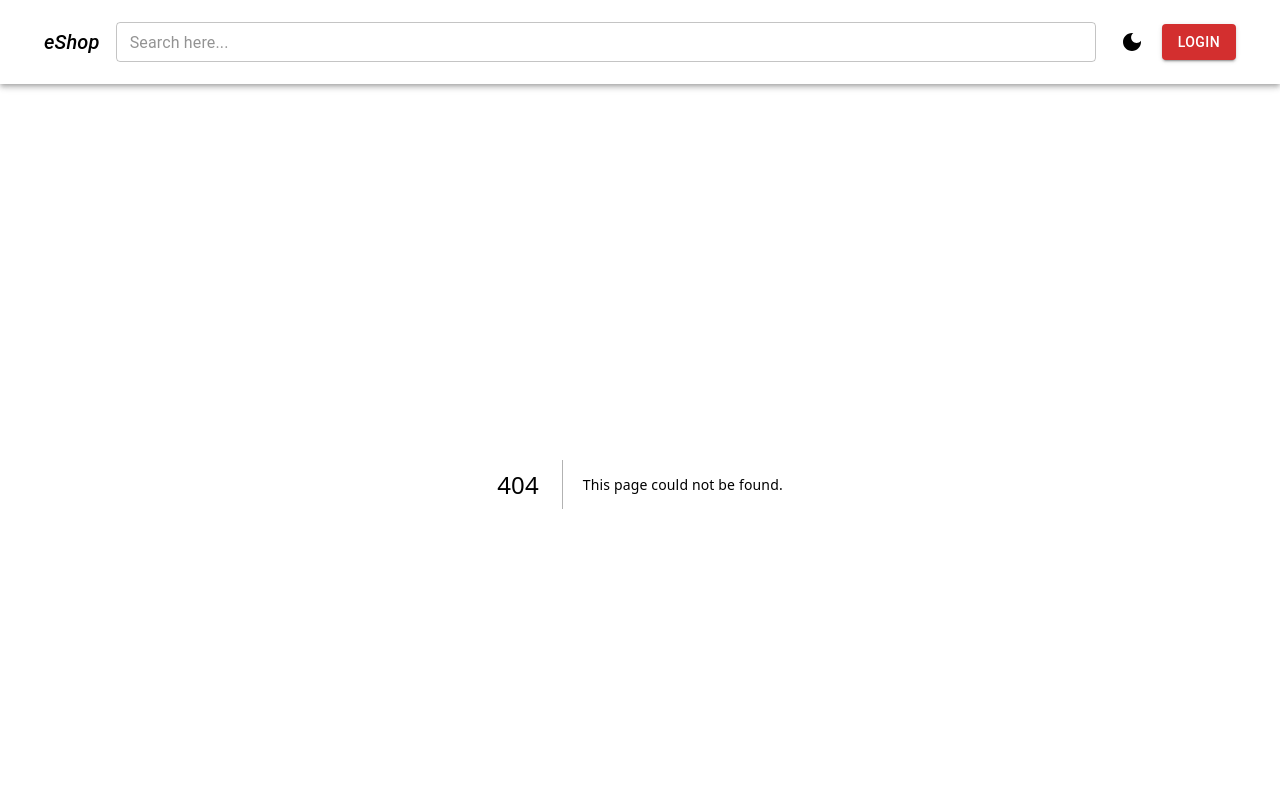
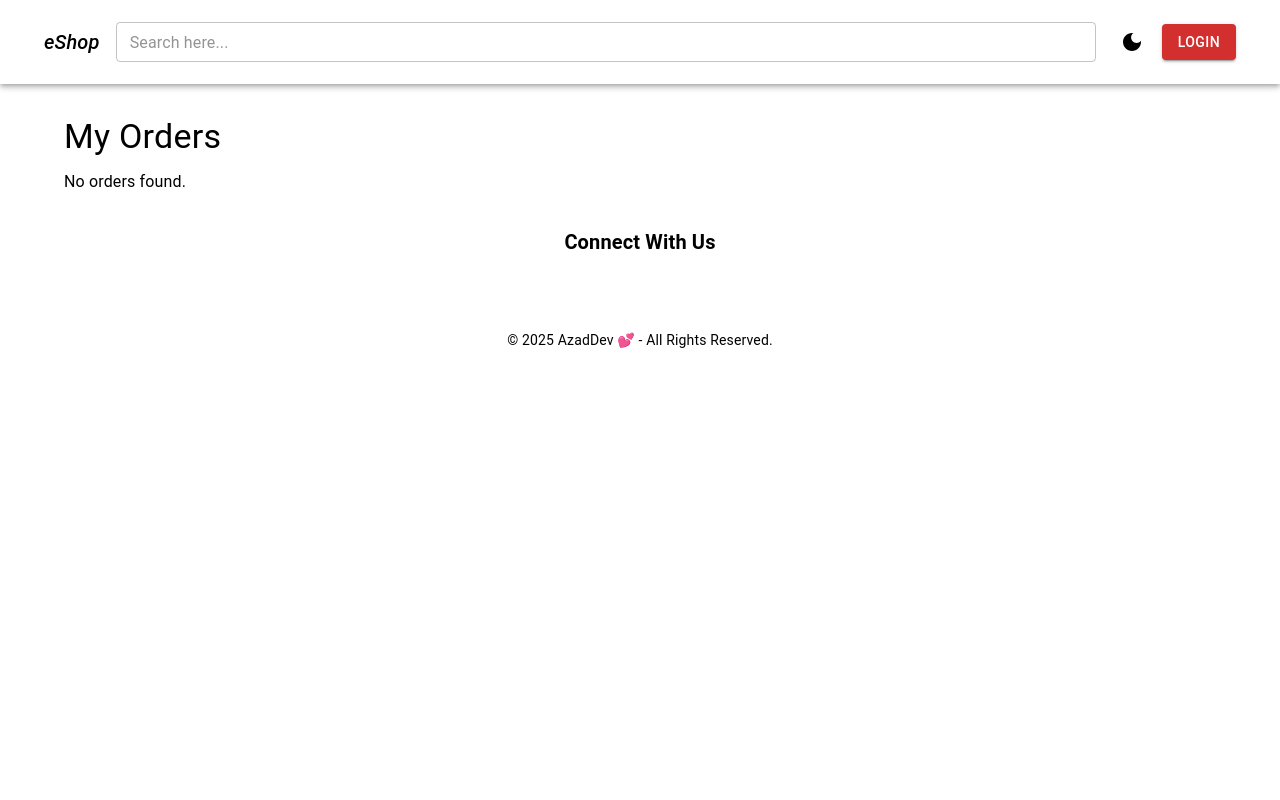
Before and after one commit to ashfaqazad/FinalEcomHub, a Next.js app: page /myorders in a window 1280 px wide. Before the commit this address had no page. Shown: the top 800 px of the page. Built offline with nearby package versions, Linux system fonts and the light colour scheme; some icons are missing.

Commit message:
Naya Ghar se kam

```diff
--- /dev/null
+++ b/app/api/myorders/route.js
@@ -0,0 +1,121 @@
+// /app/api/myOrderData/route.js
+import { NextResponse } from 'next/server';
+import connectDB from '@/lib/connectDB';
+import Order from '@/models/Order';
+
+export async function POST(req) {
+  try {
+    await connectDB();
+    const { email } = await req.json();
+
+    if (!email) {
+      return NextResponse.json({ error: 'Email is required' }, { status: 400 });
+    }
+
+    const userOrders = await Order.find({ email }).sort({ order_date: -1 });
+    return NextResponse.json({ orderdata: userOrders }, { status: 200 }); // ✅ Match MERN format
+  } catch (error) {
+    console.error('Error fetching orders:', error);
+    return NextResponse.json({ error: 'Failed to fetch orders' }, { status: 500 });
+  }
+}
+
+
+
+
+
+
+
+
+
+
+
+
+
+
+
+
+
+
+
+
+// import { NextResponse } from 'next/server';
+// import connectDB from '@/lib/connectDB';
+// import Order from '@/models/Order';
+
+// export async function POST(req) {
+//   console.log("📥 Incoming request to /api/myOrderData");
+
+//   try {
+//     await connectDB();
+//     const { email } = await req.json();
+
+//     console.log("📧 Email received:", email);
+
+
+//     if (!email) {
+//       return NextResponse.json({ success: false, message: "Email is required" }, { status: 400 });
+//     }
+
+//     const orders = await Order.find({ email }).sort({ order_date: -1 });
+
+//     console.log("📝 Orders found:", orders.length);
+
+
+//     return NextResponse.json({ success: true, orders });
+//   } catch (error) {
+//     console.error("Fetch Orders Error:", error);
+//     return NextResponse.json({ success: false, error: "Failed to fetch orders" }, { status: 500 });
+//   }
+// }
+
+
+
+
+
+
+
+
+
+
+
+
+
+
+
+
+
+// // /app/api/myOrderData/route.js
+// import { NextResponse } from 'next/server';
+// import connectDB from '@/lib/connectDB';
+// import Order from '@/models/Order';
+
+// export async function POST(req) {
+//   try {
+//     await connectDB();
+//     const { email } = await req.json();
+
+//     const orders = await Order.find({ email }).sort({ order_date: -1 });
+//     return NextResponse.json({ orderdata: orders });
+//   } catch (err) {
+//     console.error("Fetch Orders Error:", err);
+//     return NextResponse.json({ error: "Failed to fetch orders" }, { status: 500 });
+//   }
+// }
+
+
+// router.post('/myOrderData', async (req, res) => {
+//   const { email } = req.body;
+
+//   if (!email) {
+//       return res.status(400).json({ error: 'Email is required' });
+//   }
+
+//   try {
+//       const userOrders = await Orders.find({ email }); // Email ke basis par orders fetch karein
+//       res.status(200).json({ orderdata: userOrders });
+//   } catch (error) {
+//       console.error('Error fetching orders:', error);
+//       res.status(500).json({ error: 'Failed to fetch orders' });
+//   }
+// });
--- /dev/null
+++ b/app/myorders/page.js
@@ -0,0 +1,97 @@
+"use client";
+
+import { useEffect, useState, useContext } from "react";
+import axios from "axios";
+import {
+  Container,
+  Typography,
+  Card,
+  CardContent,
+  CardMedia,
+  Grid,
+} from "@mui/material";
+// import { Context } from "@/context/MyContext"; // ✅ Your custom context
+import { useAppContext } from "@/context/AppContext";
+
+
+const MyOrders = () => {
+  const [orders, setOrders] = useState([]);
+  //   const { user, mode } = useContext(Context); // ✅ Authenticated user and dark/light mode
+  const { user, mode } = useAppContext(); // ✅ Authenticated user and dark/light mode
+
+
+
+  useEffect(() => {
+    const fetchOrders = async () => {
+      const storedUser = localStorage.getItem("user");
+      const userEmail = storedUser ? JSON.parse(storedUser).email : null;
+
+      if (!userEmail) {
+        console.error("User email missing");
+        return;
+      }
+
+      try {
+        const response = await axios.post("/api/myorders", { email: userEmail });
+        setOrders(response.data.orderdata);  // ✅ Now matches MERN response structure
+      } catch (error) {
+        console.error("Error fetching orders:", error);
+      }
+    };
+
+    fetchOrders();
+  }, []);
+
+
+  return (
+    <Container sx={{ padding: 4 }}>
+      <Typography variant="h4" gutterBottom>
+        My Orders
+      </Typography>
+
+
+
+
+{orders.length > 0 ? (
+  orders.map((order, index) => (
+    order?.orders_data?.length > 0 && (
+      <Card key={order._id || index} sx={{ marginBottom: 3 }}>
+        <CardContent>
+          <Typography variant="h6">Order #{index + 1}</Typography>
+          <Typography variant="subtitle2">Email: {order.email}</Typography>
+          <Typography variant="subtitle2">
+            Date: {new Date(order.order_date).toLocaleDateString()}
+          </Typography>
+
+          <Typography variant="h6" mt={2}>Items:</Typography>
+          <Grid container spacing={2}>
+            {order.orders_data.map((item, i) => (
+              <Grid item xs={12} sm={6} md={4} key={i}>
+                <CardMedia
+                  component="img"
+                  width="200"
+                  height="120"
+                  image={item.image}
+                  alt={item.title}
+                />
+                <Typography><strong>{item.title}</strong></Typography>
+                <Typography>Rs. {item.price}</Typography>
+                <Typography>Qty: {item.quantity}</Typography>
+              </Grid>
+            ))}
+          </Grid>
+        </CardContent>
+      </Card>
+    )
+  ))
+) : (
+  <Typography>No orders found.</Typography>
+)}
+
+
+
+    </Container>
+  );
+};
+
+export default MyOrders;
--- a/components/CartPage.js
+++ b/components/CartPage.js
@@ -71,22 +71,22 @@ const CartPage = () => {
                 <List>
                     {basket.length > 0 ? (
                         basket.map((item) => (
-                            <ListItem key={item._id} sx={{ display: "flex", alignItems: "center", gap: 2 }}>
-                                <Avatar src={item.imageUrl} alt={item.name} sx={{ width: 80, height: 80, borderRadius: 2 }} />
+                            <ListItem key={item.id} sx={{ display: "flex", alignItems: "center", gap: 2 }}>
+                                <Avatar src={item.image} alt={item.name} sx={{ width: 200, height: 200, borderRadius: 2 }} />
                                 <Box sx={{ flexGrow: 1 }}>
                                     <Typography variant="body1" fontWeight="bold">{item.name}</Typography>
                                     <Typography variant="body2" color="text.secondary">
                                         ${item.price.toFixed(2)}
                                     </Typography>
                                     <Box sx={{ display: "flex", alignItems: "center", gap: 1, mt: 1 }}>
-                                        <IconButton onClick={() => dispatch({ type: "DECREMENT_QUANTITY", payload: item._id })}>
+                                        <IconButton onClick={() => dispatch({ type: "DECREMENT_QUANTITY", payload: item.id })}>
                                             <RemoveIcon />
                                         </IconButton>
                                         <Typography variant="body1">{item.quantity}</Typography>
-                                        <IconButton onClick={() => dispatch({ type: "INCREMENT_QUANTITY", payload: item._id })}>
+                                        <IconButton onClick={() => dispatch({ type: "INCREMENT_QUANTITY", payload: item.id })}>
                                             <AddIcon />
                                         </IconButton>
-                                        <IconButton onClick={() => dispatch({ type: "REMOVE_FROM_BASKET", payload: item._id })}>
+                                        <IconButton onClick={() => dispatch({ type: "REMOVE_FROM_BASKET", payload: item.id })}>
                                             <DeleteIcon />
                                         </IconButton>
                                     </Box>
@@ -102,6 +102,7 @@ const CartPage = () => {
             {basket.length > 0 && (
                 <Box
                     sx={{
+                        width: 380,
                         mt: 4,
                         borderTop: 1,
                         borderColor: "divider",
--- a/components/Hero.js
+++ b/components/Hero.js
@@ -87,7 +87,7 @@ const Home = () => {
             filteredProducts.map((item) => (
               <Grid item xs={12} sm={6} md={4} key={item._id}>
                 <ProductItem
-                  id={item._id}
+                  id={item.id}
                   title={item.title}
                   image={item.image}
                   description={item.description}
--- a/context/AppContext.jsx
+++ b/context/AppContext.jsx
@@ -54,7 +54,7 @@ const appReducer = (state, action) => {
     return {
       ...state,
       basket: state.basket.map((item) =>
-        item._id === action.payload.id
+        item.id === action.payload.id
           ? { ...item, quantity: item.quantity + 1 }
           : item
       ),
@@ -71,7 +71,7 @@ const appReducer = (state, action) => {
       return {
         ...state,
         basket: state.basket.map((item) =>
-          item._id === action.payload ? { ...item, quantity: item.quantity + 1 } : item
+          item.id === action.payload ? { ...item, quantity: item.quantity + 1 } : item
         ),
       };
 
@@ -80,13 +80,13 @@ const appReducer = (state, action) => {
         ...state,
         basket: state.basket
           .map((item) =>
-            item._id === action.payload ? { ...item, quantity: item.quantity - 1 } : item
+            item.id === action.payload ? { ...item, quantity: item.quantity - 1 } : item
           )
           .filter((item) => item.quantity > 0),
       };
 
     case "REMOVE_FROM_BASKET":
-      return { ...state, basket: state.basket.filter((item) => item._id !== action.payload) };
+      return { ...state, basket: state.basket.filter((item) => item.id !== action.payload) };
 
     case "CLEAR_BASKET":
       return { ...state, basket: [] };
--- /dev/null
+++ b/models/Order.js
@@ -0,0 +1,19 @@
+// /models/Order.js
+import mongoose from 'mongoose';
+
+const OrderSchema = new mongoose.Schema({
+  email: { type: String, required: true },
+  order_date: { type: Date, default: Date.now },
+  orders_data: [
+    {
+      id: String,
+      title: String,
+      price: Number,
+      image: String,
+      quantity: Number,
+      total: Number,
+    },
+  ],
+});
+
+export default mongoose.models.Order || mongoose.model('Order', OrderSchema);
```
